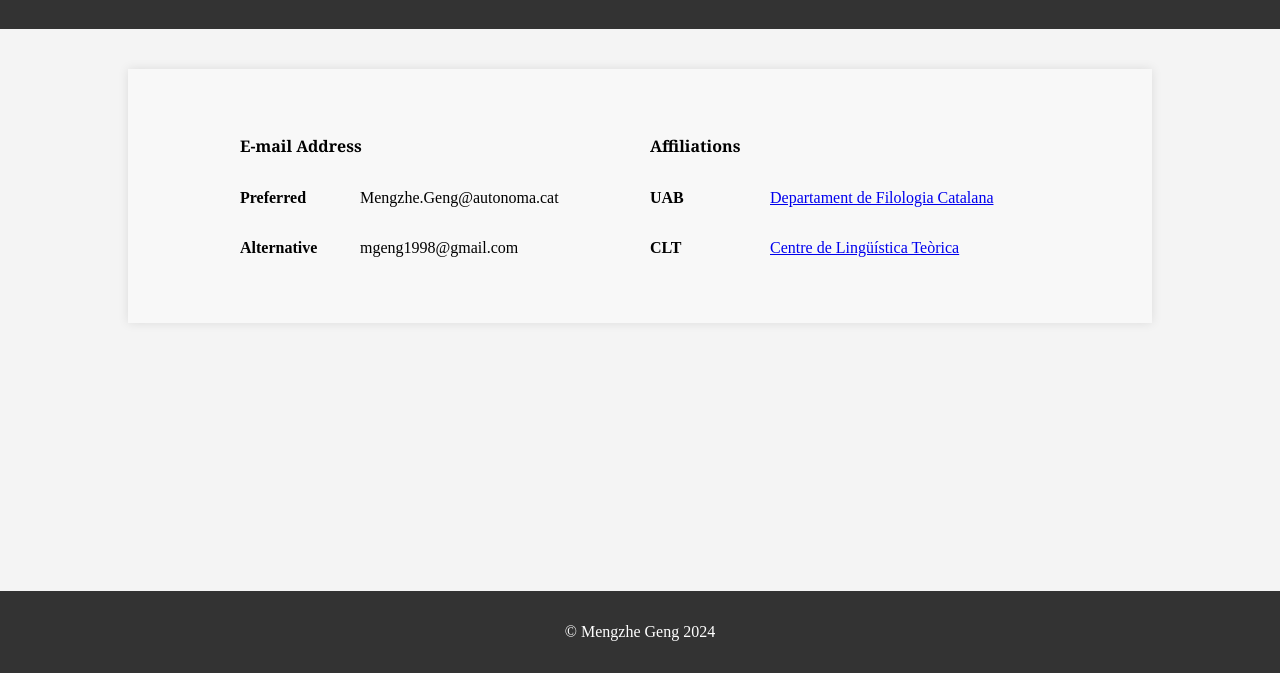
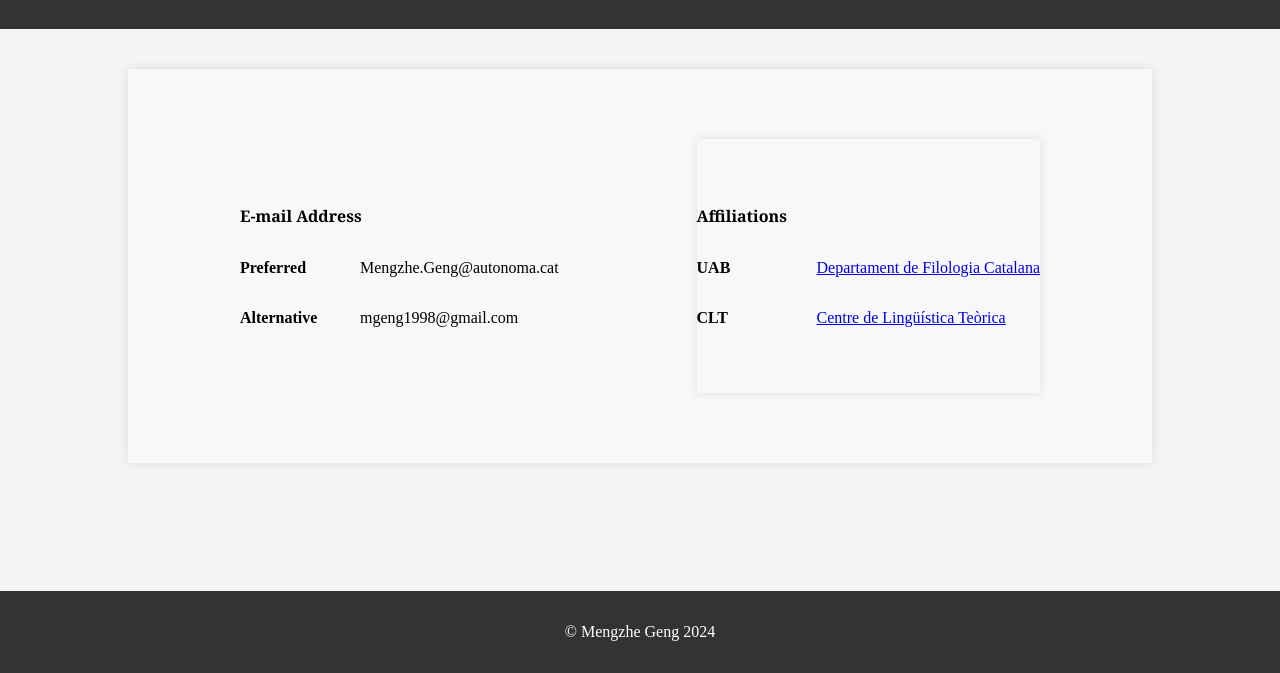
Before and after one commit to Mengzhe-Geng/Mengzhe-Geng.github.io, a plain HTML site: page contact.html in a window 1280 px wide. Shown: the part 127-800 px from the top of the page. Drawn offline with Linux system fonts and the light colour scheme; a script that the page names is missing.

Commit message:
Update contact.html

```diff
--- a/contact.html
+++ b/contact.html
@@ -41,7 +41,8 @@
                         </div>
                     </div>
             </div>
-
+ <section id="hero">
+            <div class="hero-content">
             <div class="hero-text">
                     <p class="heading"> <b>Affiliations</b> </p>
                     <div class="publication-list">
```
